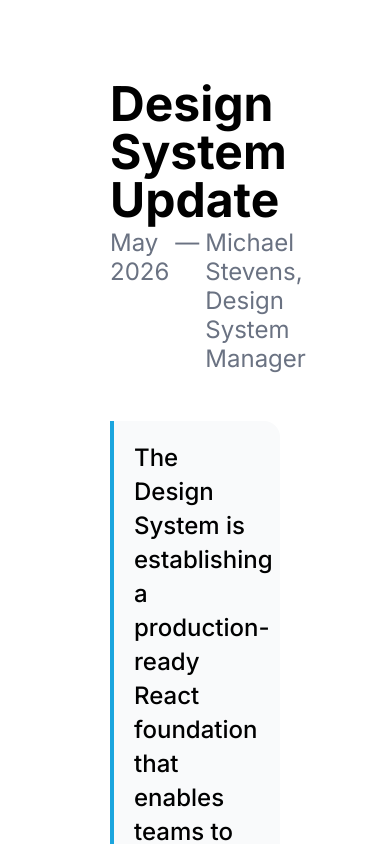
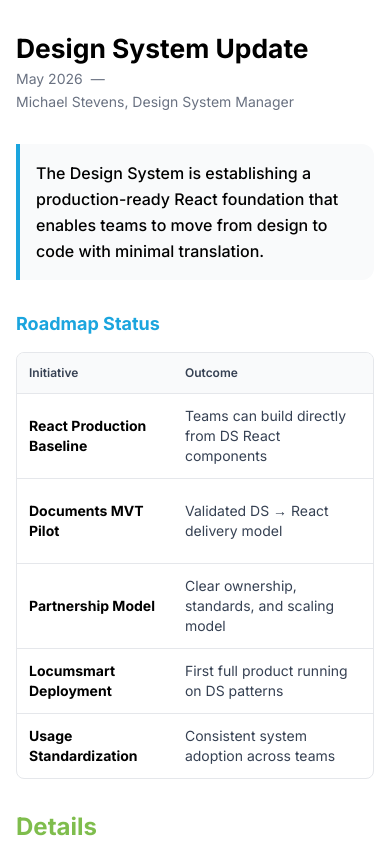
Before and after one commit to mich8060/executive-summary, a React (Vite) app: page / in a window 390 px wide. Shown: the top 844 px of the page. Built offline with nearby package versions, Linux system fonts and the light colour scheme.

Commit message:
Making the page mobile friendly

```diff
--- a/src/app/components/ExecutiveOnePager.tsx
+++ b/src/app/components/ExecutiveOnePager.tsx
@@ -6,13 +6,13 @@ export default function ExecutiveOnePager() {
 
   return (
     <div className="relative w-full min-h-screen bg-white overflow-auto">
-      <div className="max-w-[1400px] mx-auto px-[110px] py-[80px]">
+      <div className="mx-auto max-w-[1400px] px-4 py-8 sm:px-6 sm:py-10 md:px-10 md:py-12 lg:px-16 lg:py-16 xl:px-24 xl:py-20 2xl:px-[110px] 2xl:py-[80px]">
         {/* Header */}
-        <div className="mb-[48px] print:break-inside-avoid text-[24px]">
-          <h1 className="text-[48px] font-bold leading-[48px] text-black mb-1">
+        <div className="mb-8 text-base print:break-inside-avoid sm:mb-10 md:mb-12 lg:text-[24px]">
+          <h1 className="mb-1 text-[1.65rem] font-bold leading-tight text-black sm:text-3xl sm:leading-tight md:text-4xl md:leading-tight lg:text-[48px] lg:leading-[1.05]">
             Design System Update
           </h1>
-          <div className="flex gap-[6px] leading-[29px] mb-[24px] text-gray-500">
+          <div className="mb-4 flex flex-wrap items-baseline gap-x-2 gap-y-1 text-sm leading-snug text-gray-500 sm:text-base sm:leading-normal md:mb-6 md:text-lg">
             <div>May 2026</div>
             <div>&mdash;</div>
             <div>Michael Stevens, Design System Manager</div>
@@ -20,8 +20,8 @@ export default function ExecutiveOnePager() {
         </div>
 
         {/* Headline */}
-        <div className="border-l-[4px] border-[#1BA5DE] bg-gray-50 rounded-r-[16px] p-[20px] mb-[48px] print:break-inside-avoid">
-          <p className="text-[24px] leading-[34px] text-black font-medium">
+        <div className="mb-8 rounded-r-[12px] border-l-[4px] border-[#1BA5DE] bg-gray-50 p-4 print:break-inside-avoid sm:mb-10 sm:rounded-r-[16px] sm:p-5 md:mb-12 md:p-6">
+          <p className="text-base font-medium leading-relaxed text-black sm:text-lg sm:leading-relaxed md:text-xl md:leading-snug lg:text-[24px] lg:leading-[34px]">
             The Design System is establishing a production-ready
             React foundation that enables teams to move from
             design to code with minimal translation.
@@ -29,24 +29,24 @@ export default function ExecutiveOnePager() {
         </div>
 
         {/* Roadmap Status */}
-        <div className="mb-[48px] print:break-inside-avoid">
-          <div className="text-[24px] font-bold leading-[32px] tracking-normal text-[#1BA5DE] mb-[24px]">
+        <div className="mb-8 print:break-inside-avoid sm:mb-10 md:mb-12">
+          <div className="mb-4 text-lg font-bold leading-snug tracking-normal text-[#1BA5DE] sm:mb-5 sm:text-xl sm:leading-normal md:mb-6 md:text-2xl lg:text-[24px] lg:leading-[32px]">
             Roadmap Status
           </div>
-          <div className="border border-gray-200 rounded-[12px] overflow-hidden overflow-x-auto">
-            <table className="w-full min-w-[720px]">
+          <div className="overflow-x-auto overflow-hidden rounded-lg border border-gray-200 sm:rounded-[12px]">
+            <table className="w-full min-w-[600px] sm:min-w-[680px] md:min-w-[720px]">
               <thead className="bg-gray-50">
                 <tr>
-                  <th className="text-left px-[24px] py-[16px] text-[14px] font-semibold text-gray-700 font-bold">
+                  <th className="px-3 py-3 text-left text-xs font-bold font-semibold text-gray-700 sm:px-4 sm:py-3.5 sm:text-sm md:px-6 md:py-4 md:text-[14px]">
                     Initiative
                   </th>
-                  <th className="text-left px-[24px] py-[16px] text-[14px] font-semibold text-gray-700">
+                  <th className="px-3 py-3 text-left text-xs font-semibold text-gray-700 sm:px-4 sm:py-3.5 sm:text-sm md:px-6 md:py-4 md:text-[14px]">
                     Outcome
                   </th>
-                  <th className="text-left px-[24px] py-[16px] text-[14px] font-semibold text-gray-700">
+                  <th className="px-3 py-3 text-left text-xs font-semibold text-gray-700 sm:px-4 sm:py-3.5 sm:text-sm md:px-6 md:py-4 md:text-[14px]">
                     Next Milestone
                   </th>
-                  <th className="text-left px-[24px] py-[16px] text-[14px] font-semibold text-gray-700">
+                  <th className="px-3 py-3 text-left text-xs font-semibold text-gray-700 sm:px-4 sm:py-3.5 sm:text-sm md:px-6 md:py-4 md:text-[14px]">
                     Status
                   </th>
                 </tr>
@@ -57,18 +57,18 @@ export default function ExecutiveOnePager() {
                     key={i}
                     className="border-t border-gray-200"
                   >
-                    <td className="px-[24px] py-[20px] text-[16px] text-black font-bold">
+                    <td className="px-3 py-3 text-sm font-bold text-black sm:px-4 sm:py-4 sm:text-base md:px-6 md:py-5 md:text-[16px]">
                       {row.initiative}
                     </td>
-                    <td className="px-[24px] py-[20px] text-[16px] text-gray-700">
+                    <td className="px-3 py-3 text-sm text-gray-700 sm:px-4 sm:py-4 sm:text-base md:px-6 md:py-5 md:text-[16px]">
                       {row.outcome}
                     </td>
-                    <td className="px-[24px] py-[20px] text-[16px] text-gray-700">
+                    <td className="px-3 py-3 text-sm text-gray-700 sm:px-4 sm:py-4 sm:text-base md:px-6 md:py-5 md:text-[16px]">
                       {row.milestone}
                     </td>
-                    <td className="px-[24px] py-[20px] text-right">
+                    <td className="px-3 py-3 text-right sm:px-4 sm:py-4 md:px-6 md:py-5">
                       <span
-                        className={`block px-[12px] py-[4px] rounded-full text-[14px] font-semibold text-center ${row.statusTextClass ?? "text-white"}`}
+                        className={`inline-block whitespace-nowrap rounded-full px-2.5 py-0.5 text-center text-xs font-semibold sm:px-3 sm:py-1 sm:text-[13px] md:px-[12px] md:py-[4px] md:text-[14px] ${row.statusTextClass ?? "text-white"}`}
                         style={{
                           backgroundColor: row.statusColor,
                         }}
@@ -84,16 +84,16 @@ export default function ExecutiveOnePager() {
         </div>
 
         {/* Details — At Risk / Blocked rows from Roadmap Status */}
-        <div className="mb-[48px]">
+        <div className="mb-8 sm:mb-10 md:mb-12">
           <RoadmapLinkedRisks />
         </div>
 
         {/* Progress This Month */}
-        <div className="mb-[48px] print:break-inside-avoid">
-          <div className="text-[24px] font-bold leading-[32px] tracking-normal text-[#7FBD4D] mb-[24px]">
+        <div className="mb-8 print:break-inside-avoid sm:mb-10 md:mb-12">
+          <div className="mb-4 text-lg font-bold leading-snug tracking-normal text-[#7FBD4D] sm:mb-5 sm:text-xl sm:leading-normal md:mb-6 md:text-2xl lg:text-[24px] lg:leading-[32px]">
             Progress This Month
           </div>
-          <div className="grid grid-cols-2 gap-[24px]">
+          <div className="grid grid-cols-1 gap-4 sm:gap-5 md:grid-cols-2 md:gap-6">
             {[
               "Delivered initial React component patterns aligned to design system",
               "Advanced Documents MVT pilot using design-to-code workflow",
@@ -102,7 +102,7 @@ export default function ExecutiveOnePager() {
             ].map((item, i) => (
               <div
                 key={i}
-                className={`flex items-start gap-[12px] ${i === 3 ? 'bg-[#1BA5DE]/5' : 'bg-[#7FBD4D]/5'} rounded-[8px] p-[20px]`}
+                className={`flex items-start gap-3 rounded-lg p-4 sm:gap-[12px] sm:rounded-[8px] sm:p-5 md:p-5 ${i === 3 ? 'bg-[#1BA5DE]/5' : 'bg-[#7FBD4D]/5'}`}
               >
                 {i === 3 ? (
                   <div className="w-[24px] h-[24px] rounded-full bg-[#1BA5DE] flex items-center justify-center flex-shrink-0">
@@ -139,7 +139,7 @@ export default function ExecutiveOnePager() {
                     </svg>
                   </div>
                 )}
-                <span className="text-[16px] leading-[24px] text-gray-700">
+                <span className="text-sm leading-snug text-gray-700 sm:text-base sm:leading-normal md:text-[16px] md:leading-[24px]">
                   {item}
                 </span>
               </div>
@@ -148,11 +148,11 @@ export default function ExecutiveOnePager() {
         </div>
 
         {/* Next 30 Days */}
-        <div className="mb-[48px] print:break-inside-avoid">
-          <div className="text-[24px] font-bold leading-[32px] tracking-normal text-[#1BA5DE] mb-[24px]">
+        <div className="mb-8 print:break-inside-avoid sm:mb-10 md:mb-12">
+          <div className="mb-4 text-lg font-bold leading-snug tracking-normal text-[#1BA5DE] sm:mb-5 sm:text-xl sm:leading-normal md:mb-6 md:text-2xl lg:text-[24px] lg:leading-[32px]">
             Next 30 Days
           </div>
-          <div className="flex gap-[24px]">
+          <div className="flex flex-col gap-4 md:flex-row md:gap-6">
             {[
               "Expand Production-Ready React Component Library",
               "Support Documents Initiative Implementation",
@@ -160,9 +160,9 @@ export default function ExecutiveOnePager() {
             ].map((item, i) => (
               <div
                 key={i}
-                className="flex-1 bg-gray-50 border border-gray-200 rounded-[12px] p-[24px] flex items-center justify-center"
+                className="flex flex-1 items-center justify-center rounded-lg border border-gray-200 bg-gray-50 p-4 sm:rounded-[12px] sm:p-5 md:p-6"
               >
-                <div className="text-[18px] leading-[24px] text-black font-bold">
+                <div className="text-center text-sm font-bold leading-snug text-black sm:text-base sm:leading-normal md:text-lg md:leading-relaxed lg:text-[18px] lg:leading-[24px]">
                   {item}
                 </div>
               </div>
@@ -171,11 +171,11 @@ export default function ExecutiveOnePager() {
         </div>
 
         {/* Live roadmap (embedded tool) */}
-        <div className="mb-[48px] print:hidden">
-          <div className="text-[24px] font-bold leading-[32px] tracking-normal text-[#7FBD4D] mb-[24px]">
+        <div className="mb-8 print:hidden sm:mb-10 md:mb-12">
+          <div className="mb-4 text-lg font-bold leading-snug tracking-normal text-[#7FBD4D] sm:mb-5 sm:text-xl sm:leading-normal md:mb-6 md:text-2xl lg:text-[24px] lg:leading-[32px]">
             Roadmap
           </div>
-          <div className="relative border border-gray-200 rounded-[12px] overflow-hidden bg-gray-50 h-[min(560px,70vh)] min-h-[320px]">
+          <div className="relative h-[min(42vh,420px)] min-h-[220px] overflow-hidden rounded-lg border border-gray-200 bg-gray-50 sm:min-h-[280px] sm:rounded-[12px] md:h-[min(50vh,480px)] lg:h-[min(560px,70vh)] lg:min-h-[320px]">
             <iframe
               src="https://roadmap-brown-nine.vercel.app/"
               title="Design System Roadmap"
@@ -186,7 +186,7 @@ export default function ExecutiveOnePager() {
               target="_blank"
               rel="noopener noreferrer"
               aria-label="Open Design System roadmap in a new tab"
-              className="absolute bottom-[20px] right-[20px] z-10 flex size-[48px] items-center justify-center rounded-[12px] border border-gray-200 bg-white shadow-lg transition-all duration-200 hover:border-[#1BA5DE] hover:shadow-xl"
+              className="absolute bottom-3 right-3 z-10 flex size-10 items-center justify-center rounded-lg border border-gray-200 bg-white shadow-lg transition-all duration-200 hover:border-[#1BA5DE] hover:shadow-xl sm:bottom-5 sm:right-5 sm:size-12 sm:rounded-[12px]"
             >
               <svg
                 width="20"
@@ -209,12 +209,12 @@ export default function ExecutiveOnePager() {
         </div>
 
         {/* Why This Matters + Value Snapshot (below embedded roadmap) */}
-        <div className="grid grid-cols-2 gap-[48px] mb-[48px] print:break-inside-avoid">
+        <div className="mb-8 grid grid-cols-1 gap-8 print:break-inside-avoid sm:mb-10 md:mb-12 md:grid-cols-2 md:gap-10 lg:gap-12">
           <div>
-            <div className="text-[24px] font-bold leading-[32px] tracking-normal text-[#FE8C31] mb-[24px]">
+            <div className="mb-4 text-lg font-bold leading-snug tracking-normal text-[#FE8C31] sm:mb-5 sm:text-xl sm:leading-normal md:mb-6 md:text-2xl lg:text-[24px] lg:leading-[32px]">
               Why This Matters
             </div>
-            <ul className="space-y-[16px]">
+            <ul className="space-y-3 sm:space-y-4 md:space-y-[16px]">
               {[
                 "Reduces rework across design and engineering",
                 "Creates a shared system for consistent product delivery",
@@ -226,7 +226,7 @@ export default function ExecutiveOnePager() {
                   className="flex items-start gap-[12px]"
                 >
                   <div className="w-[8px] h-[8px] rounded-full bg-[#FE8C31] mt-[10px] flex-shrink-0" />
-                  <span className="text-[18px] leading-[28px] text-gray-700">
+                  <span className="text-base leading-relaxed text-gray-700 sm:text-lg sm:leading-relaxed md:text-[18px] md:leading-[28px]">
                     {item}
                   </span>
                 </li>
@@ -235,10 +235,10 @@ export default function ExecutiveOnePager() {
           </div>
 
           <div>
-            <div className="text-[24px] font-bold leading-[32px] tracking-normal text-[#1BA5DE] mb-[24px]">
+            <div className="mb-4 text-lg font-bold leading-snug tracking-normal text-[#1BA5DE] sm:mb-5 sm:text-xl sm:leading-normal md:mb-6 md:text-2xl lg:text-[24px] lg:leading-[32px]">
               Value Snapshot
             </div>
-            <div className="space-y-[20px]">
+            <div className="space-y-4 sm:space-y-5 md:space-y-[20px]">
               {[
                 {
                   metric: "Components in production",
@@ -270,14 +270,14 @@ export default function ExecutiveOnePager() {
                   key={i}
                   className="border-b border-gray-200 pb-[12px]"
                 >
-                  <div className="text-[18px] font-semibold text-black mb-[8px]">
+                  <div className="mb-1.5 text-base font-semibold text-black sm:mb-2 sm:text-lg md:mb-[8px] md:text-[18px]">
                     {row.metric}
                   </div>
-                  <div className="flex justify-between items-center">
-                    <span className="text-[14px] font-normal text-gray-600">
+                  <div className="flex flex-col gap-1 sm:flex-row sm:items-center sm:justify-between sm:gap-2">
+                    <span className="text-xs font-normal text-gray-600 sm:text-sm md:text-[14px]">
                       <span className="font-bold">Target:</span> {row.target}
                     </span>
-                    <span className="text-[14px] text-[#7FBD4D] font-normal">
+                    <span className="text-xs font-normal text-[#7FBD4D] sm:text-sm md:text-[14px]">
                       {row.current}
                     </span>
                   </div>
@@ -288,11 +288,11 @@ export default function ExecutiveOnePager() {
         </div>
 
         {/* Accomplishments — 2025 & Q1 2026 */}
-        <div className="mb-[48px] print:break-inside-avoid">
-          <div className="mb-[24px] text-[24px] font-bold leading-[32px] tracking-normal text-[#FE8C31]">
+        <div className="mb-8 print:break-inside-avoid sm:mb-10 md:mb-12">
+          <div className="mb-4 text-lg font-bold leading-snug tracking-normal text-[#FE8C31] sm:mb-5 sm:text-xl sm:leading-normal md:mb-6 md:text-2xl lg:text-[24px] lg:leading-[32px]">
             Accomplishments in 2025 and Q1 2026
           </div>
-          <ul className="grid grid-cols-1 gap-x-[40px] gap-y-[16px] sm:grid-cols-2">
+          <ul className="grid grid-cols-1 gap-x-0 gap-y-3 sm:grid-cols-2 sm:gap-x-6 sm:gap-y-4 md:gap-x-10 md:gap-y-[16px]">
             {[
               "Built shared infrastructure that lets us ship UI across CompHealth, Weatherby, and LocumSmart without rebuilding from scratch each time",
               "Created a triage model that routes design work by business impact — so high-priority initiatives get speed, and lower-priority work gets efficiency",
@@ -300,12 +300,12 @@ export default function ExecutiveOnePager() {
               "Positioned our design system as the UI layer for AI squad delivery in SE/FSP — so AISquads can ship faster without design becoming a bottleneck",
               "Eliminated the gap between design and code — components built once in Figma now ship directly as production-ready React, cutting rework between design and engineering",
             ].map((text, i) => (
-              <li key={i} className="flex min-w-0 gap-[14px]">
+              <li key={i} className="flex min-w-0 gap-3 sm:gap-[14px]">
                 <span
-                  className="mt-[7px] size-[10px] shrink-0 bg-[#FE8C31]"
+                  className="mt-1.5 size-2 shrink-0 bg-[#FE8C31] sm:mt-[7px] sm:size-[10px]"
                   aria-hidden
                 />
-                <span className="text-[17px] leading-[28px] text-gray-800">
+                <span className="text-sm leading-relaxed text-gray-800 sm:text-base sm:leading-relaxed md:text-[17px] md:leading-[28px]">
                   {text}
                 </span>
               </li>
@@ -315,10 +315,10 @@ export default function ExecutiveOnePager() {
 
         {/* Reference */}
         <div className="print:break-inside-avoid">
-          <div className="text-[24px] font-bold leading-[32px] tracking-normal text-[#7FBD4D] mb-[24px]">
+          <div className="mb-4 text-lg font-bold leading-snug tracking-normal text-[#7FBD4D] sm:mb-5 sm:text-xl sm:leading-normal md:mb-6 md:text-2xl lg:text-[24px] lg:leading-[32px]">
             Reference
           </div>
-          <div className="grid grid-cols-1 items-start gap-[16px] sm:grid-cols-2">
+          <div className="grid grid-cols-1 items-start gap-3 sm:grid-cols-2 sm:gap-4 md:gap-[16px]">
             {[
               { text: "Impact Analysis v3", href: "https://www.figma.com/deck/LtEBjdROWti4uVL4WM0255" },
               { text: "Unified DS Documentation", href: "https://unified-design-system-docs-zgkp.vercel.app/" },
--- a/src/app/components/RoadmapLinkedRisks.tsx
+++ b/src/app/components/RoadmapLinkedRisks.tsx
@@ -17,7 +17,7 @@ function LocumsmartPendingDetail() {
         <h3 className="text-[20px] font-bold text-black">
           Locumsmart Deployment
         </h3>
-        <span className="inline-block shrink-0 rounded-full bg-[#D1D5DB] px-[10px] py-[2px] text-[12px] font-semibold text-gray-900">
+        <span className="inline-block shrink-0 whitespace-nowrap rounded-full bg-[#D1D5DB] px-[10px] py-[2px] text-[12px] font-semibold text-gray-900">
           Pending
         </span>
       </div>
@@ -86,7 +86,7 @@ export function RoadmapLinkedRisks({ rows, className = "" }: Props) {
                     {row.initiative}
                   </h3>
                   <span
-                    className={`inline-block px-[10px] py-[2px] rounded-full text-[12px] font-semibold shrink-0 ${
+                    className={`inline-block shrink-0 whitespace-nowrap rounded-full px-[10px] py-[2px] text-[12px] font-semibold ${
                       row.statusTextClass ?? "text-white"
                     }`}
                     style={{ backgroundColor: row.statusColor }}
```
